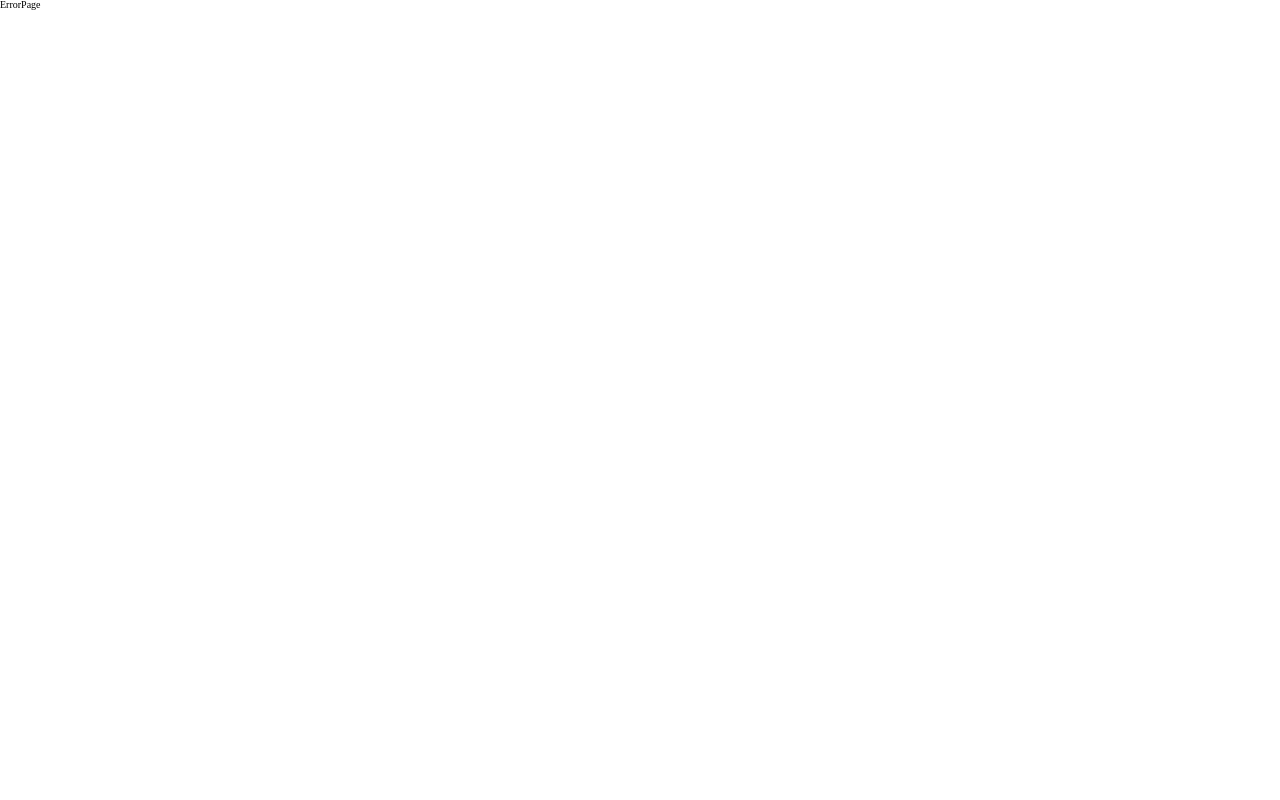
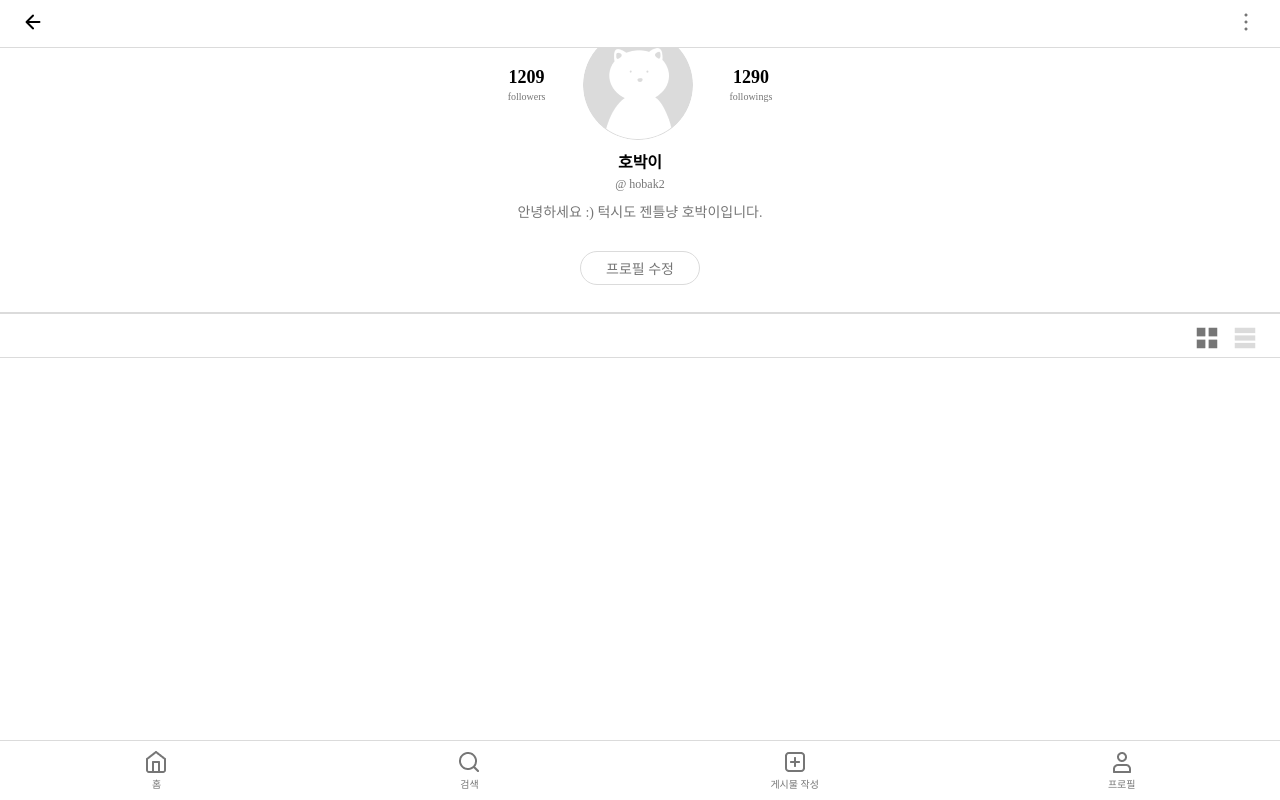
Before and after one commit to 13oosters/project-sns-react, a React (Create React App) app: page /account/followings in a window 1280 px wide. Built offline with nearby package versions, Linux system fonts and the light colour scheme; a web font is replaced by a local one.

Commit message:
feat: 팔로잉 페이지 제작 #20

```diff
--- a/src/pages/FollowingsPage.js
+++ b/src/pages/FollowingsPage.js
@@ -0,0 +1,12 @@
+import React from "react";
+import Header from "../components/style/Header";
+import FollowingCards from "../components/follow/FollowingCards";
+
+export default function FollowingsPage() {
+  return (
+    <>
+      <Header type="followings" />
+      <FollowingCards />
+    </>
+  );
+}
--- a/src/routes/Router.js
+++ b/src/routes/Router.js
@@ -6,6 +6,7 @@
 import PostPage from "../pages/PostPage";
 import UploadPage from "../pages/UploadPage";
 import FollowersPage from "../pages/FollowersPage";
+import FollowingsPage from "../pages/FollowingsPage";
 import ErrorPage from "../pages/ErrorPage";
 import HomePages from "../pages/HomePage";
 import SplashScreen from "../components/common/SplashScreen";
@@ -13,7 +14,6 @@
 const HomePage = lazy(() => import("../pages/HomePage"));
 
 function Router() {
-
   return (
     <Routes>
       {/* 로그인 */}
@@ -33,14 +33,15 @@
       <Route path="/signup" element={<LoginPage signin />} />
       {/* LoginPage settings */}
       {/* 홈 */}
-      <Route path="/home" element={<HomePages/>}/>
+      <Route path="/home" element={<HomePages />} />
 
       <Route path="/settings" element={<LoginPage settings />} />
       {/*  */}
       <Route path="/search" element={<SearchPage></SearchPage>} />
       <Route path="/upload" element={<UploadPage></UploadPage>} />
       <Route path="/account" element={<ProfilePage></ProfilePage>}>
-        <Route path="followers" element={<div>하이</div>} />
+        <Route path="followers" element={<FollowersPage></FollowersPage>} />
+        <Route path="followings" element={<FollowingsPage></FollowingsPage>} />
         <Route path="settings" element={<div>하이</div>} />
         {/**  <Route path="post" element={<div>하이</div>} />*/}
         <Route path="post/:id" element={<ProfilePage>하이</ProfilePage>} />
```
